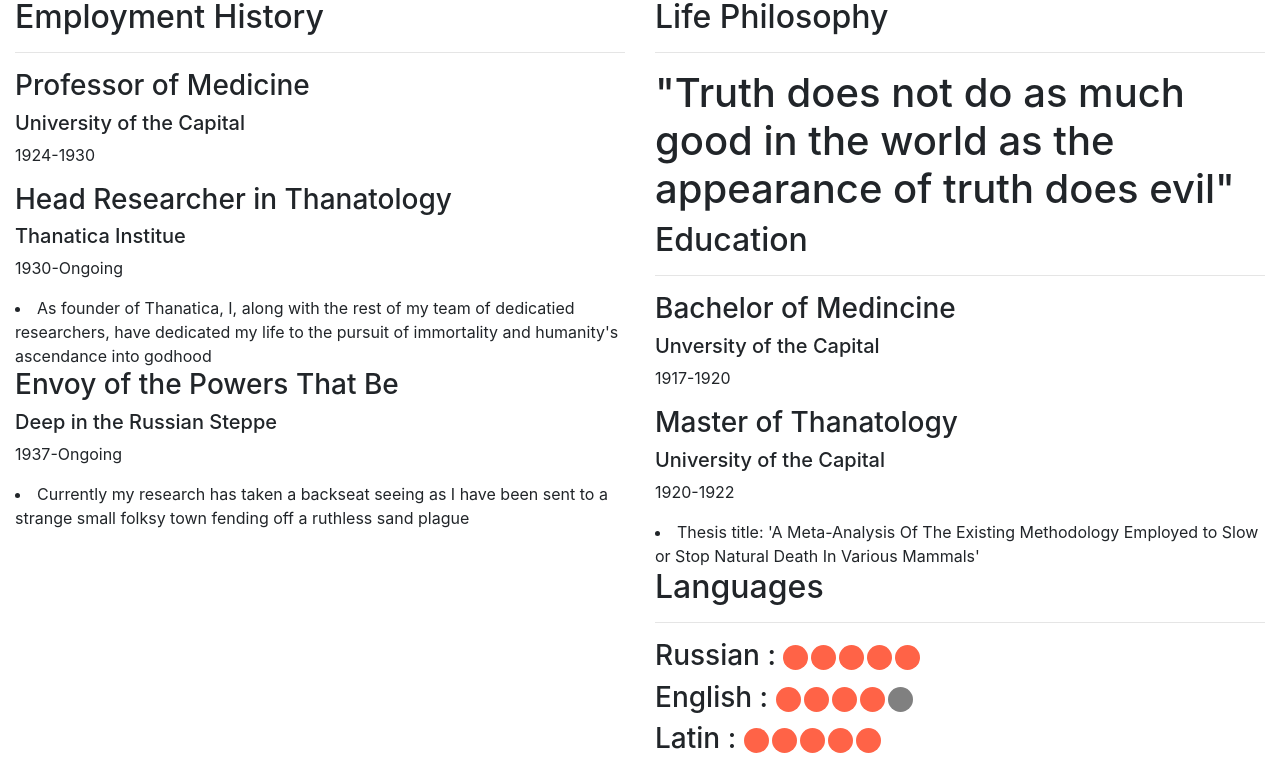
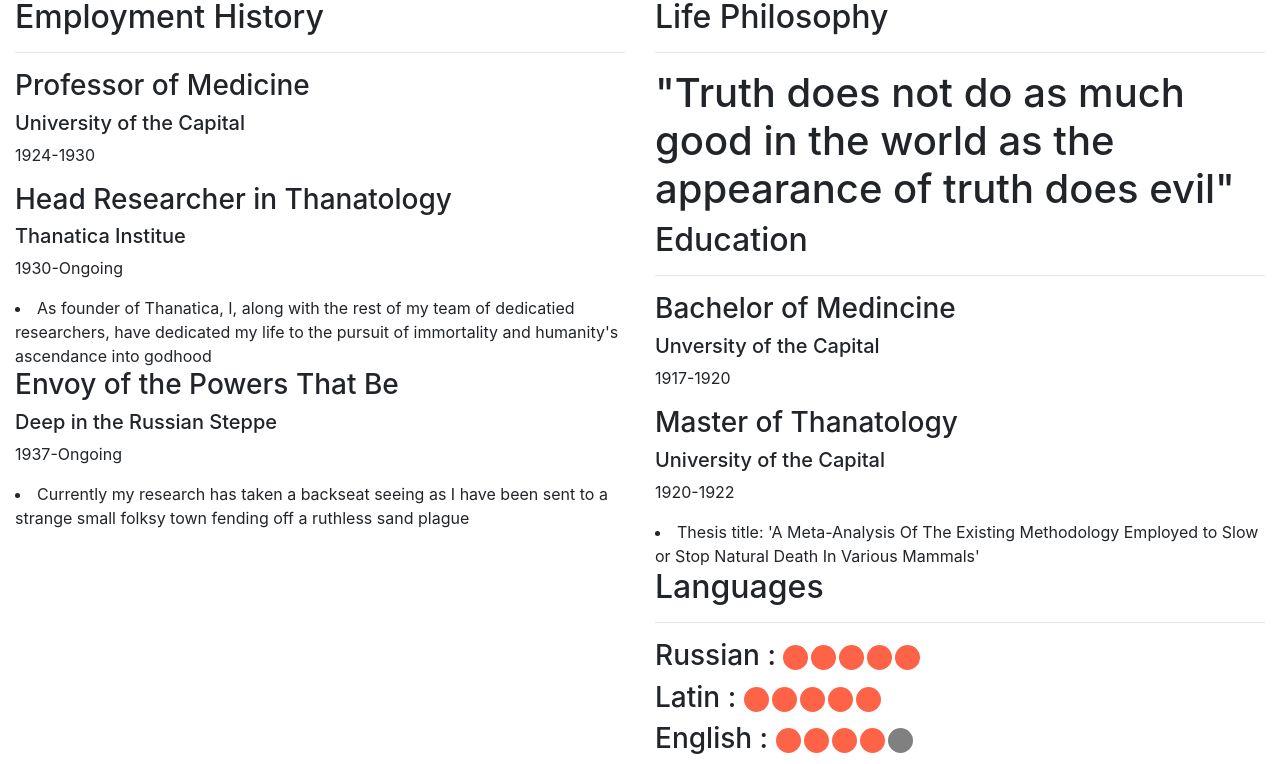
Before and after one commit to mrjazzybread/reactTutorial, a React (Create React App) app: page / in a window 1280 px wide. Shown: the part 358-1122 px from the top of the page. Built offline with nearby package versions, Linux system fonts and the light colour scheme.

Commit message:
small correction

```diff
--- a/src/languages.js
+++ b/src/languages.js
@@ -8,8 +8,8 @@ function Languages (){
         <div>
             <SectionTitle title="Languages" />
             <Lang lang="Russian" level="5"/>
+            <Lang lang="Latin" level="5"/>
             <Lang lang="English" level="4"/>
-            <Lang lang="Latin" level="5"/>
         </div>
     )
 
```
Also changed, not shown: 1 other file (tests, documents, lock files or other folders).
